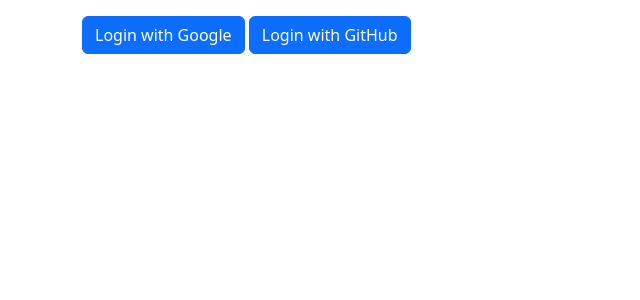
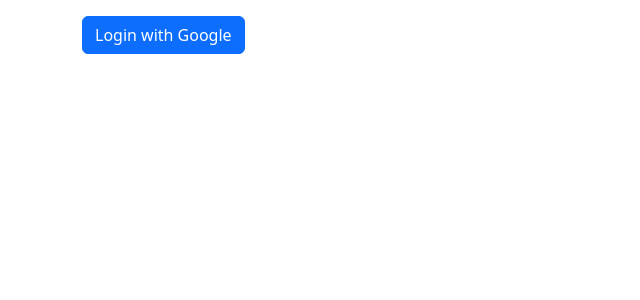
Before and after one commit to Scanf-s/SQLAlchemy_Project, a Flask app: page / in a window 1280 px wide. Shown: the part 56-356 px from the top of the page, without its empty margins (0-640 px from the left). Run offline with Flask 3, Linux system fonts and the light colour scheme; parts of the project's set-up code (start-up, migrations or seed data) failed here and were passed over.

Commit message:
Modify templates

```diff
--- a/templates/index.html
+++ b/templates/index.html
@@ -20,7 +20,6 @@
     {% else %}
     <p>
         <a class="btn btn-primary" href="{{ url_for('OAUTHBLUEPRINT.oauth2_authorize', provider='google') }}">Login with Google</a>
-        <a class="btn btn-primary" href="{{ url_for('OAUTHBLUEPRINT.oauth2_authorize', provider='github') }}">Login with GitHub</a>
     </p>
     {% endif %}
 </div>
```
